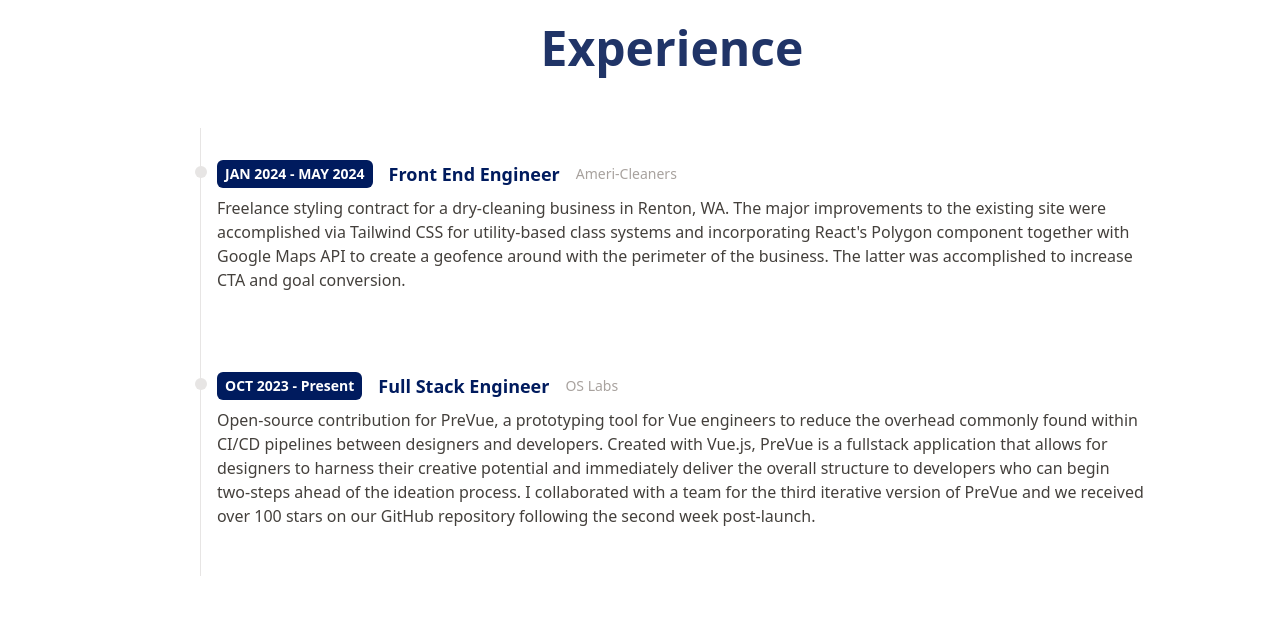
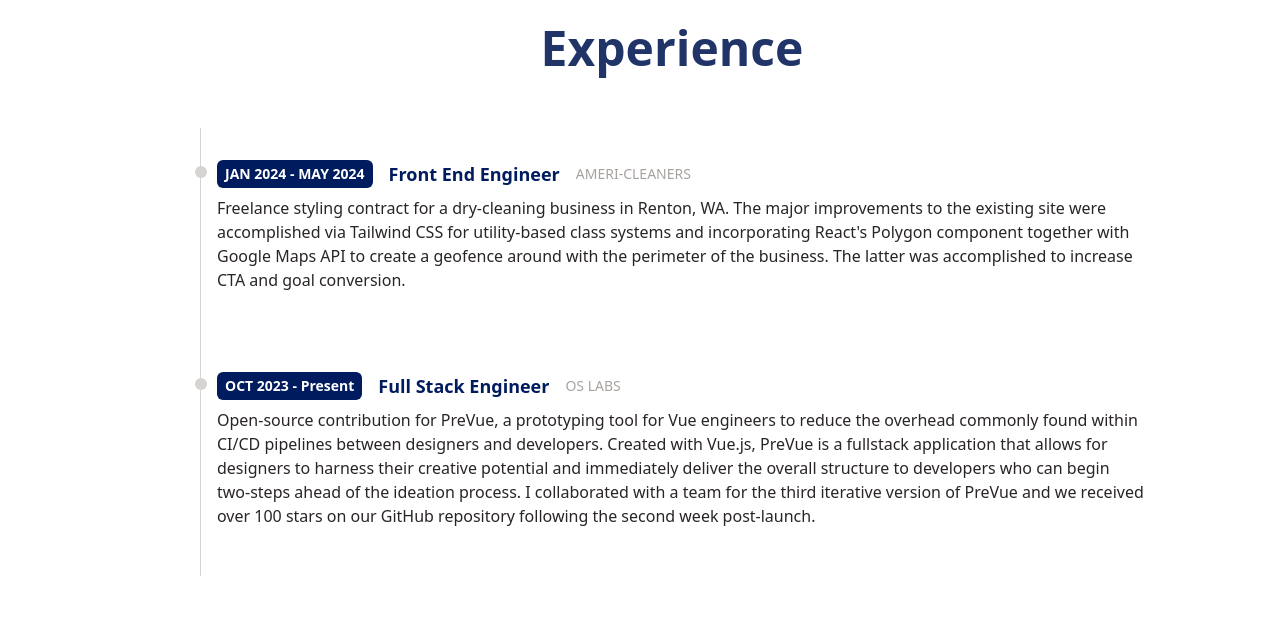
Before and after one commit to greenteaisgreat/portfolio, a React (Vite) app: page / in a window 1280 px wide. Shown: the part 840-1466 px from the top of the page. Built offline with nearby package versions, Linux system fonts and the light colour scheme.

Commit message:
Update Experience Border, Company Font & Description Color

```diff
--- a/src/components/ExpItem.jsx
+++ b/src/components/ExpItem.jsx
@@ -2,9 +2,9 @@ import React from 'react';
 
 const ExpItem = ({ year, title, company, details }) => {
     return (
-        <ol className="relative flex flex-col border-l border-stone-200 pt-8 md:flex-row">
+        <ol className="relative flex flex-col border-l border-stone-300 pt-8 md:flex-row">
             <li className="mb-10 ml-4 ">
-                <div className="absolute -left-1.5 mt-1.5 h-3 w-3 rounded-full border-white bg-stone-200" />
+                <div className="absolute -left-1.5 mt-1.5 h-3 w-3 rounded-full border-white bg-stone-300" />
                 <p className="flex flex-row flex-wrap items-center justify-start gap-4 text-xs md:text-sm">
                     <span className="inline-block rounded-md bg-[#001b5e] px-2 py-1 font-semibold text-white">
                         {year}
@@ -13,10 +13,10 @@ const ExpItem = ({ year, title, company, details }) => {
                         {title}
                     </span>
                     <span className="my-1 text-sm font-normal leading-none text-stone-400">
-                        {company}
+                        {company.toUpperCase()}
                     </span>
                 </p>
-                <p className="my-2 text-base font-normal text-stone-700">
+                <p className="my-2 text-base font-normal text-stone-800">
                     {details}
                 </p>
             </li>
```
